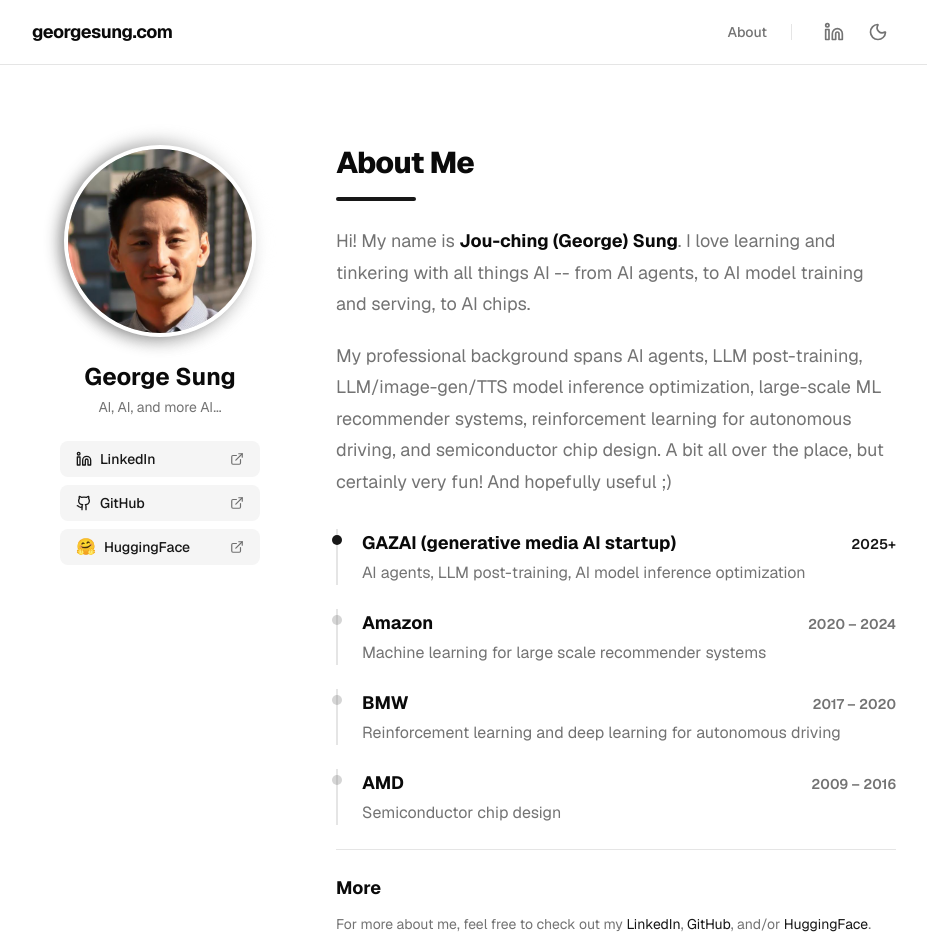
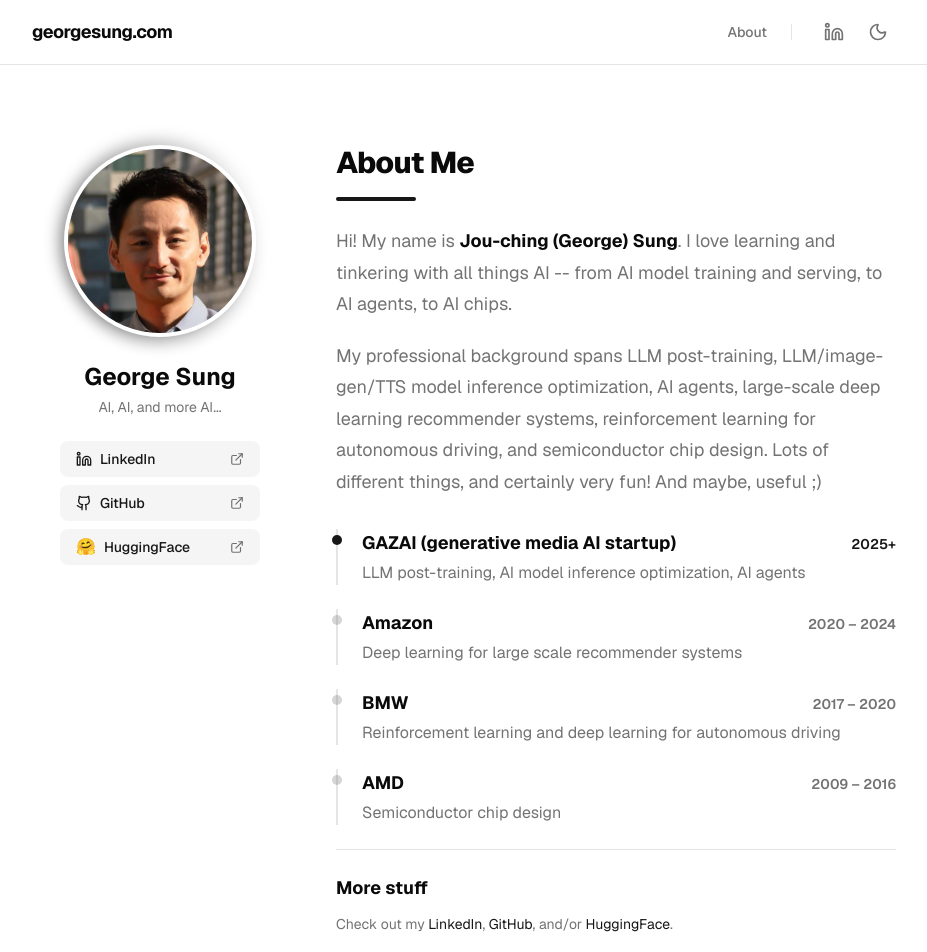
Before and after one commit to georgesung/georgesung.github.io, a Next.js app: page /about in a window 1280 px wide. Shown: the top 952 px of the page, without its empty margins (176-1103 px from the left). Built offline with nearby package versions, Linux system fonts and the light colour scheme.

Commit message:
Update about me page

```diff
--- a/src/app/about/page.tsx
+++ b/src/app/about/page.tsx
@@ -73,10 +73,10 @@
 
           <div className="prose max-w-none text-muted-foreground space-y-4 text-base md:text-lg leading-relaxed">
             <p>
-              Hi! My name is <strong className="text-foreground">Jou-ching (George) Sung</strong>. I love learning and tinkering with all things AI -- from AI agents, to AI model training and serving, to AI chips.
+              Hi! My name is <strong className="text-foreground">Jou-ching (George) Sung</strong>. I love learning and tinkering with all things AI -- from AI model training and serving, to AI agents, to AI chips.
             </p>
             <p>
-              My professional background spans AI agents, LLM post-training, LLM/image-gen/TTS model inference optimization, large-scale ML recommender systems, reinforcement learning for autonomous driving, and semiconductor chip design. A bit all over the place, but certainly very fun! And hopefully useful ;)
+              My professional background spans LLM post-training, LLM/image-gen/TTS model inference optimization, AI agents, large-scale deep learning recommender systems, reinforcement learning for autonomous driving, and semiconductor chip design. Lots of different things, and certainly very fun! And maybe, useful ;)
             </p>
           </div>
 
@@ -89,7 +89,7 @@
                 <span className="text-sm font-semibold text-primary">2025+</span>
               </div>
               <p className="text-base text-muted-foreground">
-                AI agents, LLM post-training, AI model inference optimization
+                LLM post-training, AI model inference optimization, AI agents
               </p>
             </div>
 
@@ -100,7 +100,7 @@
                 <span className="text-sm font-semibold text-muted-foreground">2020 – 2024</span>
               </div>
               <p className="text-base text-muted-foreground">
-                Machine learning for large scale recommender systems
+                Deep learning for large scale recommender systems
               </p>
             </div>
 
@@ -128,9 +128,9 @@
           </div>
 
           <div className="border-t pt-6 border-border">
-            <h3 className="text-lg font-bold text-foreground mb-3">More</h3>
+            <h3 className="text-lg font-bold text-foreground mb-3">More stuff</h3>
             <p className="text-sm text-muted-foreground mb-4">
-              For more about me, feel free to check out my <a href="https://www.linkedin.com/in/georgesung/" target="_blank" rel="noopener noreferrer" className="text-primary hover:underline">LinkedIn</a>, <a href="https://github.com/georgesung" target="_blank" rel="noopener noreferrer" className="text-primary hover:underline">GitHub</a>, and/or <a href="https://huggingface.co/georgesung" target="_blank" rel="noopener noreferrer" className="text-primary hover:underline">HuggingFace</a>.
+              Check out my <a href="https://www.linkedin.com/in/georgesung/" target="_blank" rel="noopener noreferrer" className="text-primary hover:underline">LinkedIn</a>, <a href="https://github.com/georgesung" target="_blank" rel="noopener noreferrer" className="text-primary hover:underline">GitHub</a>, and/or <a href="https://huggingface.co/georgesung" target="_blank" rel="noopener noreferrer" className="text-primary hover:underline">HuggingFace</a>.
             </p>
             <div className="flex flex-wrap gap-4">
               <Link
```
